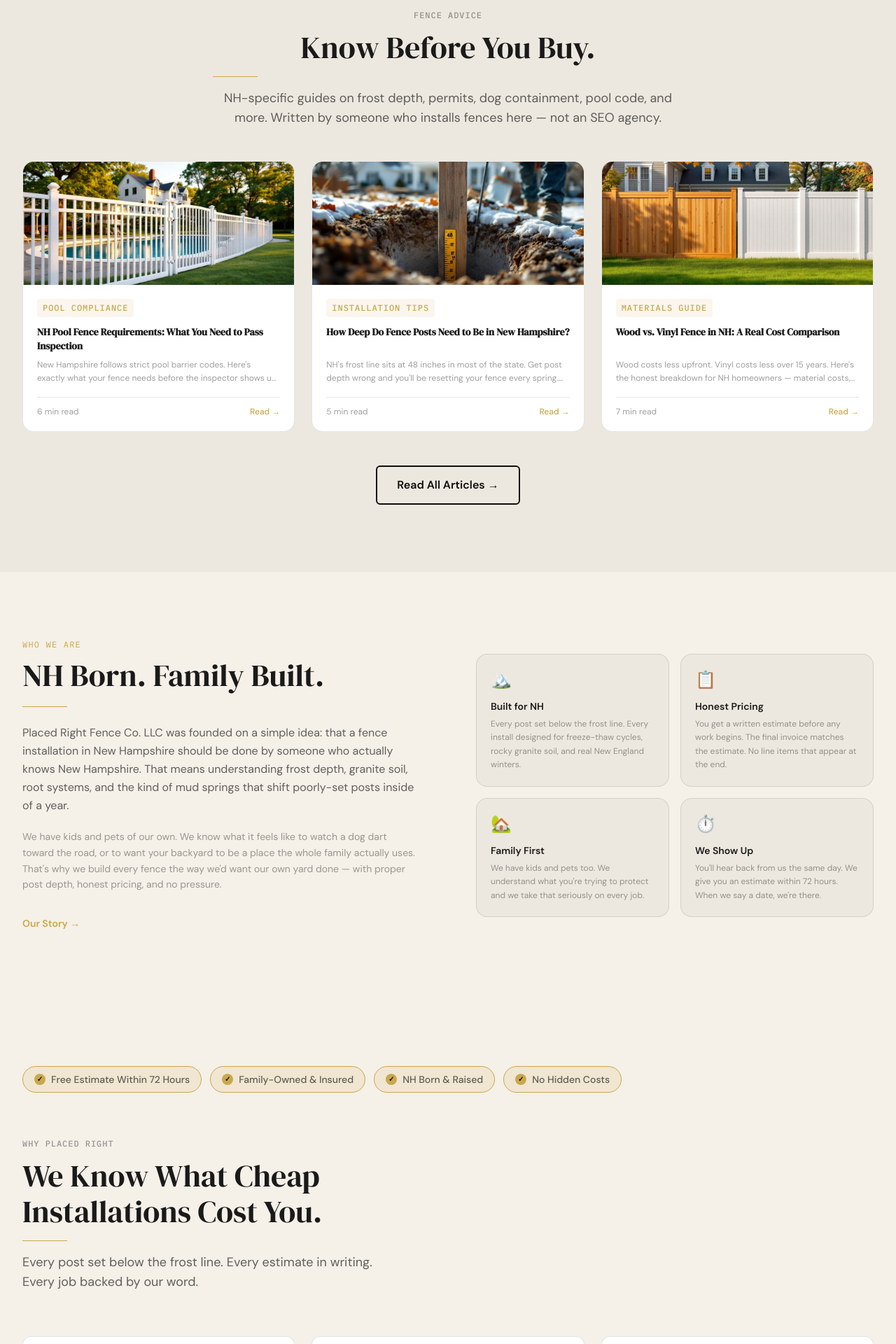
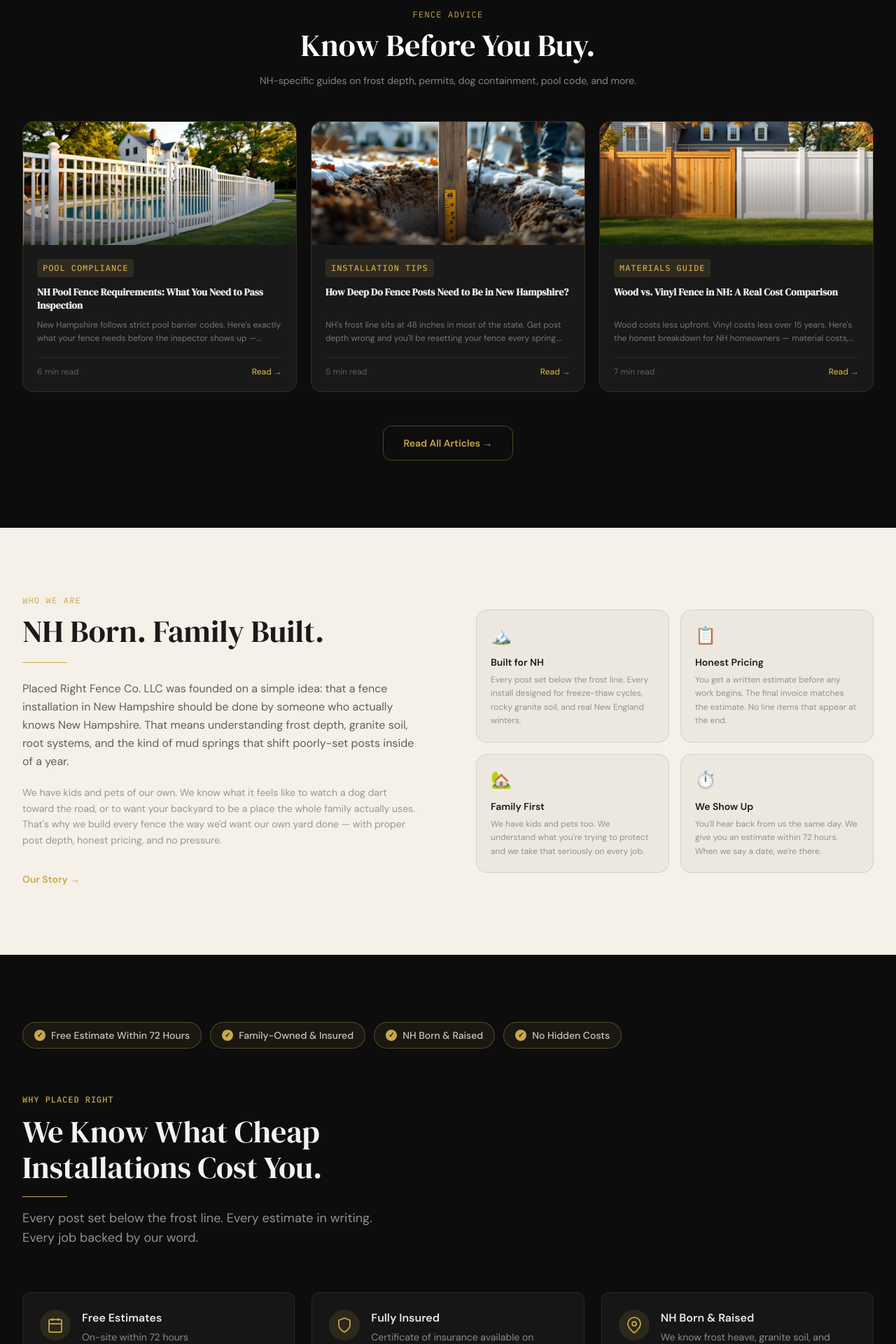
Before and after one commit to tonyrosa777-ops/Placed-Right-Fence, a Next.js app in the folder web/: page / in a window 1280 px wide. Shown: the part 3200-5120 px from the top of the page at 70% size. Built offline with nearby package versions, Linux system fonts and the light colour scheme.

Commit message:
fix(homepage): alternating dark/light sections — blog, trust, FAQ flipped to dark

```diff
--- a/web/src/components/animations/SectionHeading.tsx
+++ b/web/src/components/animations/SectionHeading.tsx
@@ -13,6 +13,7 @@ interface SectionHeadingProps {
   level?: 1 | 2 | 3;
   className?: string;
   delay?: number;
+  dark?: boolean;
 }
 
 export default function SectionHeading({
@@ -23,6 +24,7 @@ export default function SectionHeading({
   level = 2,
   className,
   delay = 0,
+  dark = false,
 }: SectionHeadingProps) {
   const { ref, inView } = useInView({ threshold: 0.2, triggerOnce: true });
   const Tag = `h${level}` as "h1" | "h2" | "h3";
@@ -31,7 +33,9 @@ export default function SectionHeading({
   return (
     <div ref={ref} className={`${centerClass} ${className ?? ""}`}>
       {eyebrow && (
-        <p className="eyebrow text-text-muted mb-3">{eyebrow}</p>
+        <p className="eyebrow mb-3" style={{ color: dark ? "var(--accent)" : "var(--text-muted)" }}>
+          {eyebrow}
+        </p>
       )}
 
       <motion.div
@@ -40,8 +44,12 @@ export default function SectionHeading({
         transition={{ duration: 0.55, delay, ease: EASE }}
       >
         <Tag
-          className="font-display text-text-primary"
-          style={{ fontSize: "clamp(2rem, 3.5vw, 2.75rem)", lineHeight: 1.15 }}
+          className="font-display"
+          style={{
+            fontSize: "clamp(2rem, 3.5vw, 2.75rem)",
+            lineHeight: 1.15,
+            color: dark ? "rgba(255,255,255,0.95)" : "var(--text-primary)",
+          }}
         >
           {heading}
         </Tag>
@@ -65,8 +73,11 @@ export default function SectionHeading({
           initial={{ opacity: 0, y: 12 }}
           animate={inView ? { opacity: 1, y: 0 } : {}}
           transition={{ duration: 0.5, delay: delay + 0.25, ease: EASE }}
-          className="font-body text-text-secondary text-lg"
-          style={{ maxWidth: align === "left" ? "540px" : undefined }}
+          className="font-body text-lg"
+          style={{
+            maxWidth: align === "left" ? "540px" : undefined,
+            color: dark ? "rgba(255,255,255,0.55)" : "var(--text-secondary)",
+          }}
         >
           {subheading}
         </motion.p>
--- a/web/src/components/sections/BlogTeaser.tsx
+++ b/web/src/components/sections/BlogTeaser.tsx
@@ -1,11 +1,9 @@
-// Blog Teaser — homepage section
+// Blog Teaser — homepage section — dark background
 // 3 most recent blog posts with images and excerpt
-// Source: market-intelligence.md §3 (SEO — blog authority gap)
 
 import Link from "next/link";
 import Image from "next/image";
 import FadeIn from "@/components/animations/FadeIn";
-import SectionHeading from "@/components/animations/SectionHeading";
 import Button from "@/components/ui/Button";
 import { staticBlogPosts } from "@/data/blog-posts";
 
@@ -15,29 +13,46 @@ export default function BlogTeaser() {
   return (
     <section
       className="py-16 lg:py-24"
-      style={{ backgroundColor: "var(--bg-elevated)" }}
+      style={{ backgroundColor: "var(--primary)" }}
     >
       <div className="max-w-7xl mx-auto px-4 sm:px-6 lg:px-8">
 
-        <SectionHeading
-          eyebrow="Fence Advice"
-          heading="Know Before You Buy."
-          subheading="NH-specific guides on frost depth, permits, dog containment, pool code, and more. Written by someone who installs fences here — not an SEO agency."
-          align="center"
-          className="mb-12 max-w-2xl mx-auto"
-        />
+        {/* Header */}
+        <FadeIn className="text-center mb-12">
+          <p
+            className="font-mono text-xs tracking-[0.1em] uppercase mb-3"
+            style={{ color: "var(--accent)" }}
+          >
+            Fence Advice
+          </p>
+          <h2
+            className="font-display text-white mb-4"
+            style={{ fontSize: "clamp(1.75rem, 3.5vw, 2.75rem)", lineHeight: 1.1 }}
+          >
+            Know Before You Buy.
+          </h2>
+          <p
+            className="font-body text-sm max-w-xl mx-auto"
+            style={{ color: "rgba(255,255,255,0.5)" }}
+          >
+            NH-specific guides on frost depth, permits, dog containment, pool code, and more.
+          </p>
+        </FadeIn>
 
-        <div className="grid grid-cols-1 md:grid-cols-3 gap-6 mb-12">
+        <div className="grid grid-cols-1 md:grid-cols-3 gap-5 mb-12">
           {PREVIEW_POSTS.map((post, i) => (
             <FadeIn key={post.slug} delay={i * 0.07} direction="up">
               <Link
                 href={`/blog/${post.slug}`}
-                className="group flex flex-col bg-white rounded-2xl border overflow-hidden transition-all duration-200 hover:shadow-md hover:-translate-y-0.5 h-full"
-                style={{ borderColor: "var(--border)" }}
+                className="group flex flex-col rounded-2xl overflow-hidden transition-all duration-200 hover:-translate-y-1 h-full"
+                style={{
+                  backgroundColor: "rgba(255,255,255,0.05)",
+                  border: "1px solid rgba(201,168,76,0.15)",
+                }}
               >
                 {/* Image */}
                 {post.image && (
-                  <div className="relative w-full h-44 overflow-hidden bg-[#F0EBE0]">
+                  <div className="relative w-full h-44 overflow-hidden">
                     <Image
                       src={post.image}
                       alt={post.title}
@@ -45,39 +60,33 @@ export default function BlogTeaser() {
                       className="object-cover transition-transform duration-500 group-hover:scale-105"
                       sizes="(max-width: 768px) 100vw, 33vw"
                     />
+                    <div
+                      className="absolute inset-0"
+                      style={{ background: "linear-gradient(to top, rgba(13,13,13,0.5) 0%, transparent 60%)" }}
+                    />
                   </div>
                 )}
 
                 <div className="p-5 flex flex-col flex-1">
-                  {/* Category chip */}
                   {post.categories[0] && (
                     <span
                       className="eyebrow text-[10px] px-2 py-1 rounded self-start mb-3"
-                      style={{
-                        backgroundColor: "rgba(201,168,76,0.1)",
-                        color: "var(--accent)",
-                      }}
+                      style={{ backgroundColor: "rgba(201,168,76,0.12)", color: "var(--accent)" }}
                     >
                       {post.categories[0]}
                     </span>
                   )}
-
-                  <h3 className="font-body font-semibold text-sm leading-snug text-text-primary mb-2 flex-1">
+                  <h3 className="font-body font-semibold text-sm leading-snug mb-2 flex-1" style={{ color: "rgba(255,255,255,0.9)" }}>
                     {post.title}
                   </h3>
-
-                  <p className="font-body text-xs text-text-muted leading-relaxed line-clamp-2 mb-4">
+                  <p className="font-body text-xs leading-relaxed line-clamp-2 mb-4" style={{ color: "rgba(255,255,255,0.4)" }}>
                     {post.excerpt}
                   </p>
-
-                  <div className="flex items-center justify-between pt-3 border-t" style={{ borderColor: "var(--border)" }}>
-                    <span className="font-body text-xs text-text-muted">
+                  <div className="flex items-center justify-between pt-3 border-t" style={{ borderColor: "rgba(255,255,255,0.08)" }}>
+                    <span className="font-body text-xs" style={{ color: "rgba(255,255,255,0.3)" }}>
                       {post.estimatedReadingTime} min read
                     </span>
-                    <span
-                      className="font-body text-xs font-medium transition-colors"
-                      style={{ color: "var(--accent)" }}
-                    >
+                    <span className="font-body text-xs font-medium" style={{ color: "var(--accent)" }}>
                       Read →
                     </span>
                   </div>
@@ -88,9 +97,13 @@ export default function BlogTeaser() {
         </div>
 
         <FadeIn className="text-center">
-          <Button href="/blog" variant="secondary" size="lg">
+          <Link
+            href="/blog"
+            className="inline-flex items-center gap-2 px-7 py-3.5 rounded-xl font-body font-semibold text-sm transition-all duration-200 hover:scale-[1.02]"
+            style={{ border: "1px solid rgba(201,168,76,0.35)", color: "var(--accent)" }}
+          >
             Read All Articles →
-          </Button>
+          </Link>
         </FadeIn>
 
       </div>
--- a/web/src/components/sections/TrustSection.tsx
+++ b/web/src/components/sections/TrustSection.tsx
@@ -47,17 +47,17 @@ const icons: Record<string, React.ReactNode> = {
 
 export default function TrustSection() {
   return (
-    <section className="py-16 lg:py-24" style={{ backgroundColor: "var(--bg-base)" }}>
+    <section className="py-16 lg:py-24" style={{ backgroundColor: "var(--primary)" }}>
       <div className="max-w-7xl mx-auto px-4 sm:px-6 lg:px-8">
 
-        {/* Trust badge strip — moved down from hero */}
+        {/* Trust badge strip */}
         <FadeIn direction="up" delay={0}>
           <div className="flex flex-wrap gap-3 mb-12 lg:mb-16">
             {hero.trustBadges.map((badge) => (
               <div
                 key={badge}
                 className="flex items-center gap-2 px-4 py-2 rounded-full border text-sm font-body font-medium"
-                style={{ borderColor: "var(--accent)", color: "var(--text-secondary)", backgroundColor: "var(--accent-muted)" }}
+                style={{ borderColor: "rgba(201,168,76,0.35)", color: "rgba(255,255,255,0.75)", backgroundColor: "rgba(201,168,76,0.08)" }}
               >
                 <span
                   className="flex-shrink-0 w-4 h-4 rounded-full flex items-center justify-center text-[10px] font-bold"
@@ -78,6 +78,7 @@ export default function TrustSection() {
           subheading={s.subheadline}
           align="left"
           className="max-w-2xl mb-12 lg:mb-16"
+          dark
         />
 
         {/* Trust signals grid */}
@@ -85,22 +86,22 @@ export default function TrustSection() {
           {trustSignals.map((signal, i) => (
             <FadeIn key={signal.label} delay={i * 0.06} direction="up">
               <div
-                className="flex gap-4 p-6 rounded-xl border bg-white transition-all duration-200 hover:shadow-[0_4px_24px_rgba(201,168,76,0.12)]"
-                style={{ borderColor: "var(--border)" }}
+                className="flex gap-4 p-6 rounded-xl border transition-all duration-200 hover:border-[rgba(201,168,76,0.4)]"
+                style={{ backgroundColor: "rgba(255,255,255,0.04)", borderColor: "rgba(255,255,255,0.08)" }}
               >
                 {/* Icon circle */}
                 <div
                   className="flex-shrink-0 w-11 h-11 rounded-full flex items-center justify-center"
-                  style={{ backgroundColor: "var(--accent-muted)", color: "var(--accent)" }}
+                  style={{ backgroundColor: "rgba(201,168,76,0.12)", color: "var(--accent)" }}
                 >
                   {icons[signal.icon]}
                 </div>
                 {/* Text */}
                 <div>
-                  <p className="font-body font-semibold text-text-primary mb-1">
+                  <p className="font-body font-semibold mb-1" style={{ color: "rgba(255,255,255,0.9)" }}>
                     {signal.label}
                   </p>
-                  <p className="font-body text-sm text-text-secondary leading-relaxed">
+                  <p className="font-body text-sm leading-relaxed" style={{ color: "rgba(255,255,255,0.5)" }}>
                     {signal.detail}
                   </p>
                 </div>
```
Also changed, not shown: web/src/components/sections/FAQTeaser.tsx (+26 -23 lines).
